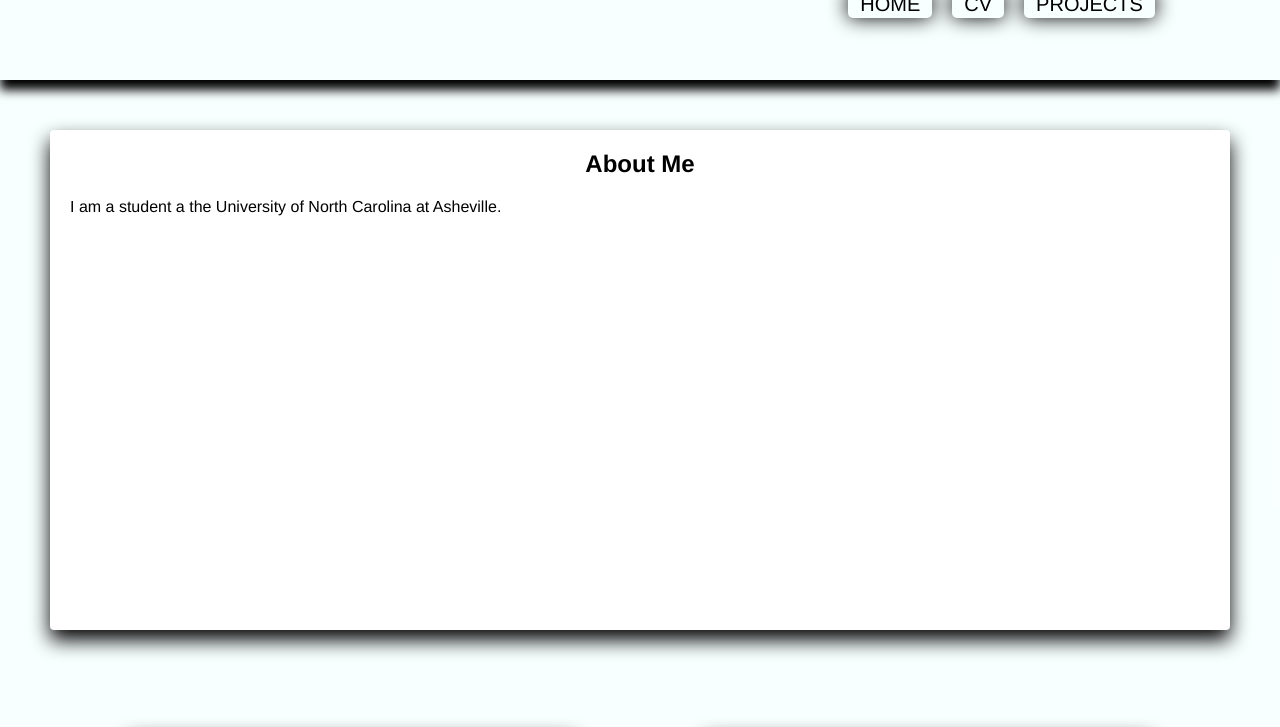
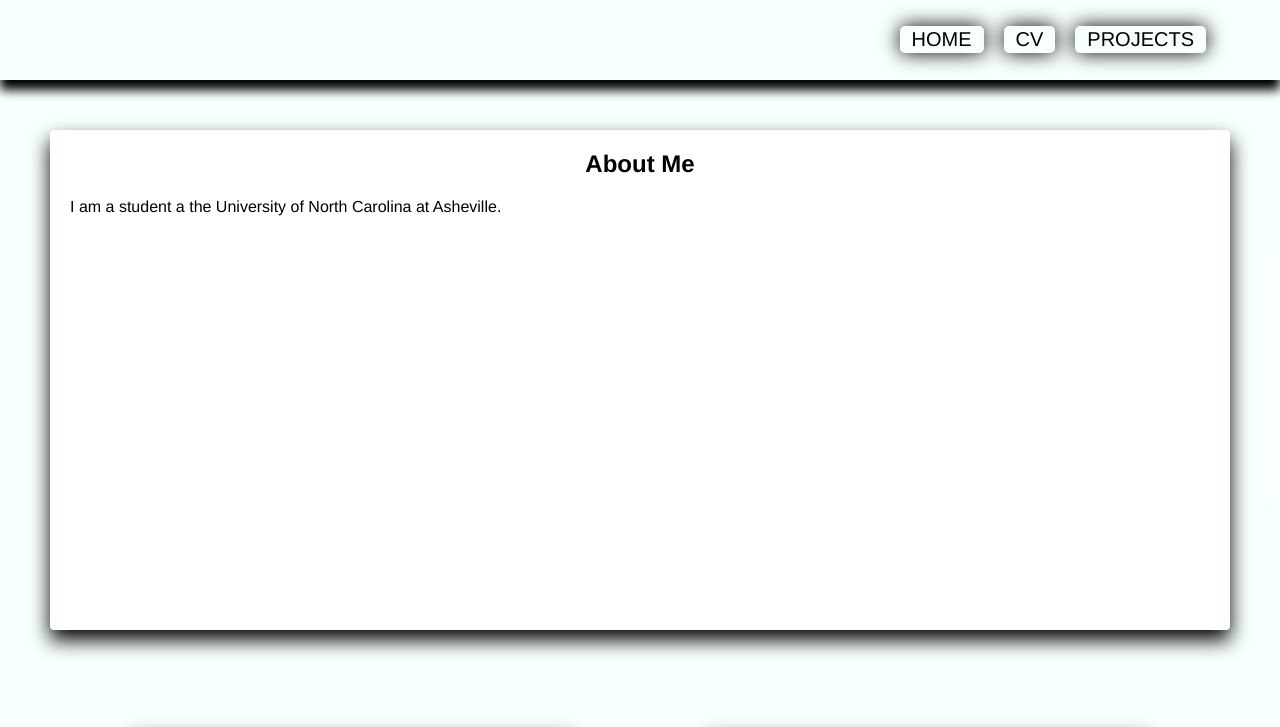
Before and after one commit to KeeganBruer/KeeganBruer.github.io, a plain HTML site: page index.html in a window 1280 px wide. Shown: the top 727 px of the page. Drawn offline with Linux system fonts and the light colour scheme.

Commit message:
Update header.css

```diff
--- a/Style Sheets/header.css
+++ b/Style Sheets/header.css
@@ -22,8 +22,7 @@
 #header .fullImage #pageNav {
 	position: absolute;
 	top: 5%;
-	right: -6%;
-	transform: translate(-50%, -50%);
+	right: 5%;
 	font-size: 2vw;
 	text-align: center;
 	width: 30%;
```
